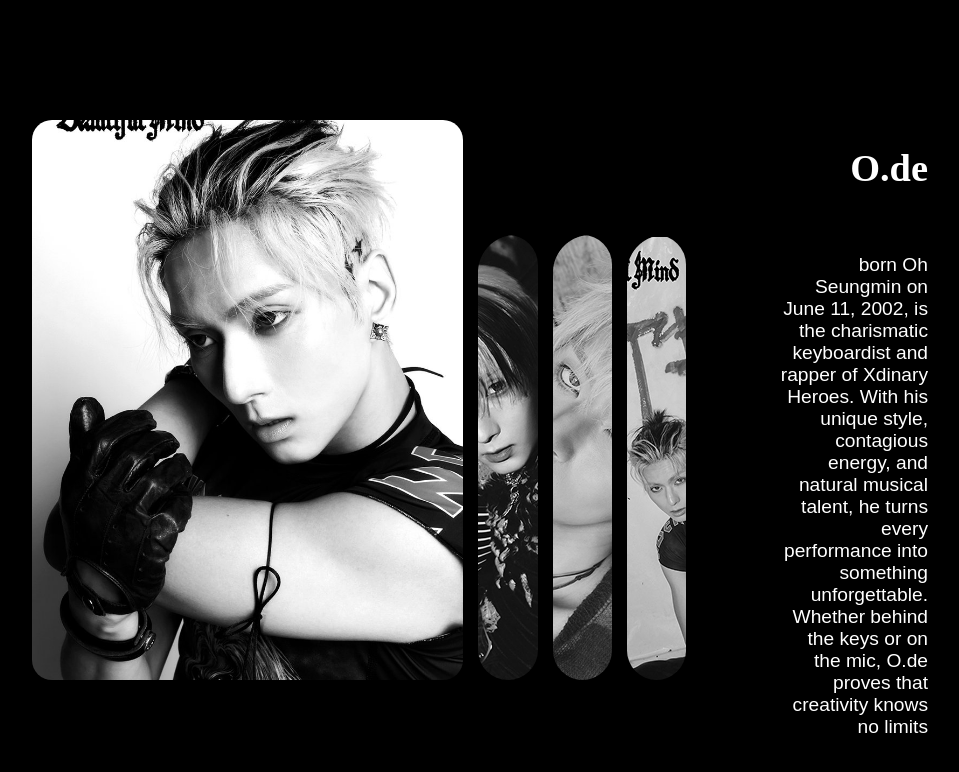
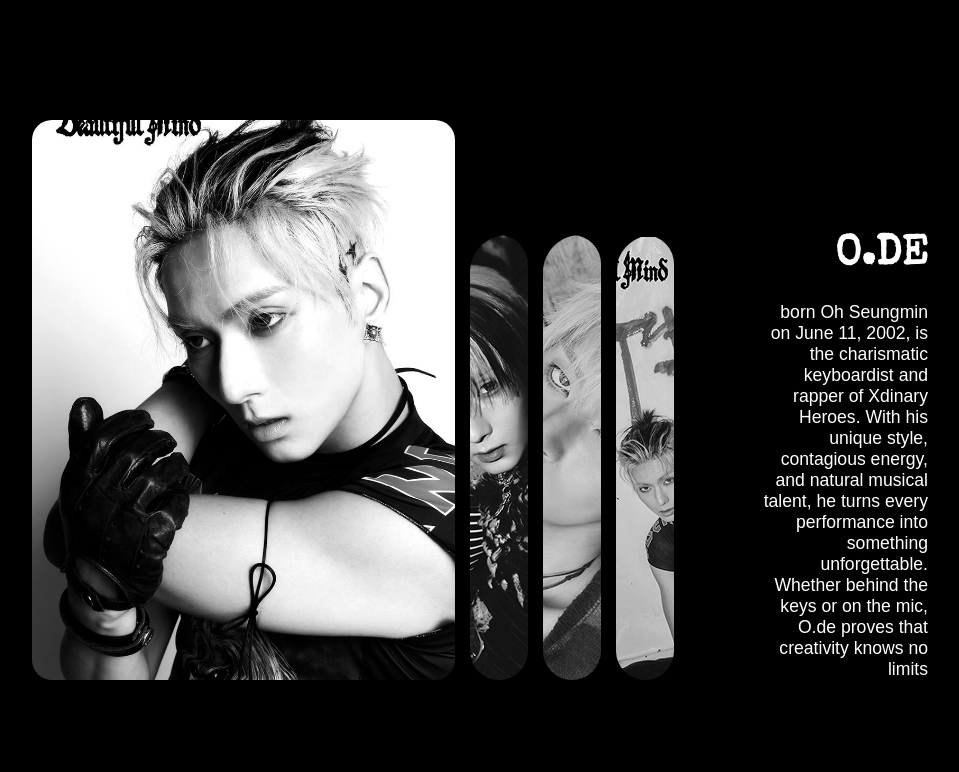
Before and after one commit to anadrv/xdinary-heroes, a plain HTML site: page pages/ode.html in a window 1280 px wide. Shown: the whole page, without its empty margins (160-1119 px from the left). Drawn offline with nearby package versions, Linux system fonts and the light colour scheme; a web font is replaced by a local one.

Commit message:
new page

```diff
--- a/assets/style.css
+++ b/assets/style.css
@@ -1,9 +1,17 @@
 @import url('https://fonts.googleapis.com/css2?family=Afacad:ital,wght@0,400..700;1,400..700&family=Inconsolata:wght@200..900&display=swap');
 
+@import url('https://fonts.googleapis.com/css2?family=Inconsolata:wght@200..900&family=Special+Elite&display=swap');
+
+* {
+  margin: 0;
+  box-sizing: border-box;
+  padding: 0;
+}
 body {
   background-color: black;
   width: 70%;
   margin: 0 auto;
+  font-family: "Afacad", sans-serif;
 }
 
 .container {
@@ -196,15 +204,18 @@ body {
 .name {
   color: white;
   grid-column: 12 / 13;
-  font-size: 1.2rem;
+  grid-row: 2;
+  font-size: 1.3rem;
+  font-family: "Special Elite", system-ui;
 }
 
 .text {
   color: white;
-  font-size: 1.2rem;
+  font-size: 1.1rem;
   grid-column: 11 / 13;
-  grid-row: 2;
+  grid-row: 2 / span 4;
   text-align: right;
-  font-family: "Afacad", sans-serif;
+  display: flex;
+  align-items: flex-end;
 
 }
--- a/pages/ode.html
+++ b/pages/ode.html
@@ -11,11 +11,11 @@
     <div class="grid">
 
       <div id="image-cover">
-        <img src="/images/O.de_.jpeg" alt="">
+        <a href="/index.html"><img src="/images/O.de_.jpeg" alt=""></a>
       </div>
 
       <div class="name">
-        <h1>O.de</h1>
+        <h1>O.DE</h1>
       </div>
 
       <div class="images ode-01">
```
Also changed, not shown: index.html (+1 -1 lines).
